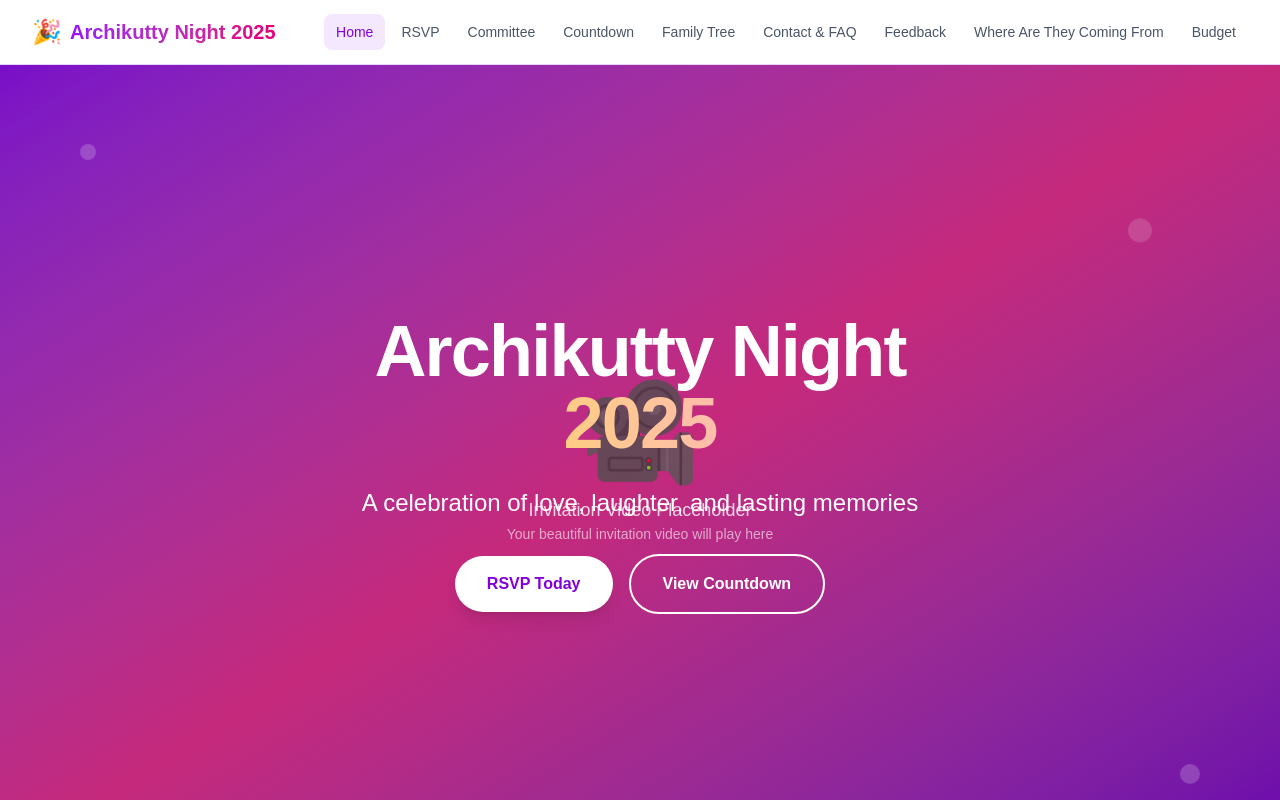
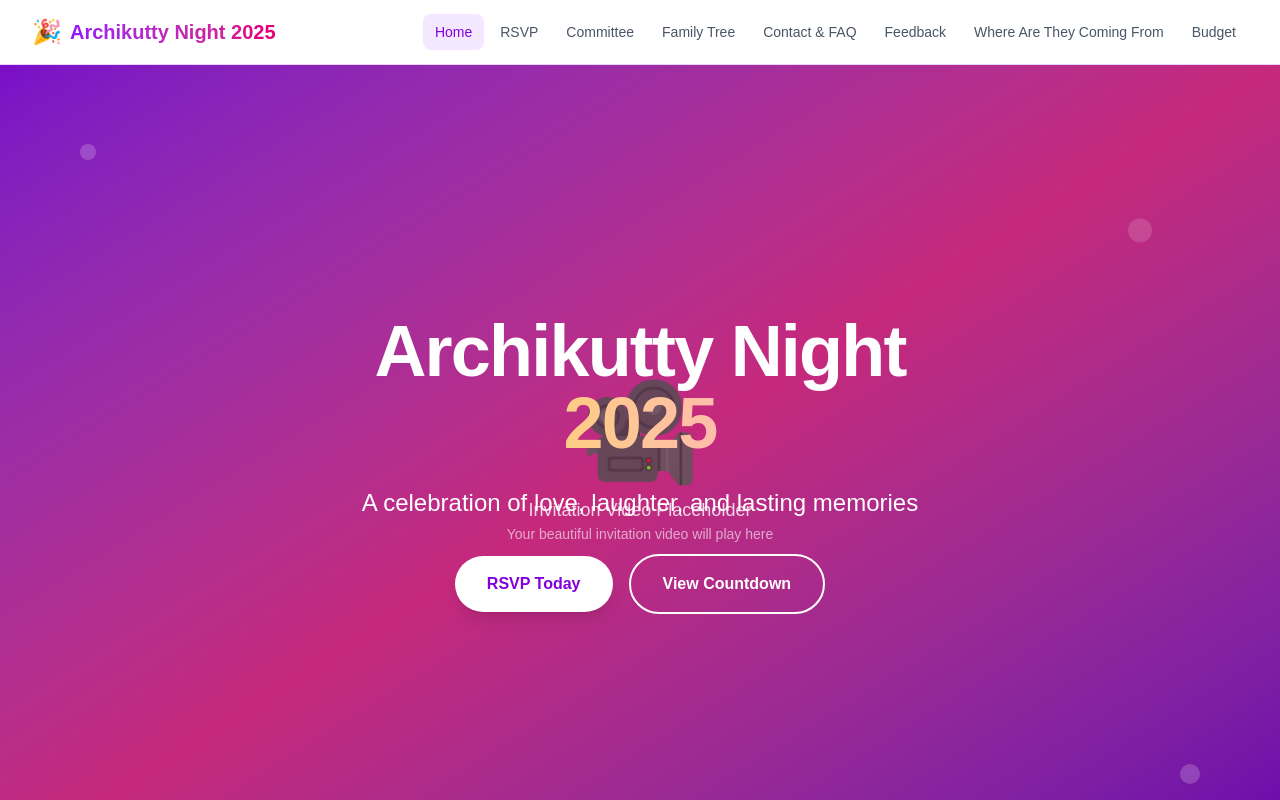
Before and after one commit to JeffinWithYa/archikutty-night-site, a Next.js app: page / in a window 1280 px wide. Shown: the top 800 px of the page. Built offline with nearby package versions, Linux system fonts and the light colour scheme.

Commit message:
Remove Countdown tab from navigation as it's redundant with landing page

```diff
--- a/src/components/Navigation.tsx
+++ b/src/components/Navigation.tsx
@@ -12,7 +12,6 @@ const Navigation = () => {
         { href: '/', label: 'Home' },
         { href: '/rsvp', label: 'RSVP' },
         { href: '/committee', label: 'Committee' },
-        { href: '/countdown', label: 'Countdown' },
         { href: '/family-tree', label: 'Family Tree' },
         { href: '/contact', label: 'Contact & FAQ' },
         { href: '/feedback', label: 'Feedback' },
```
